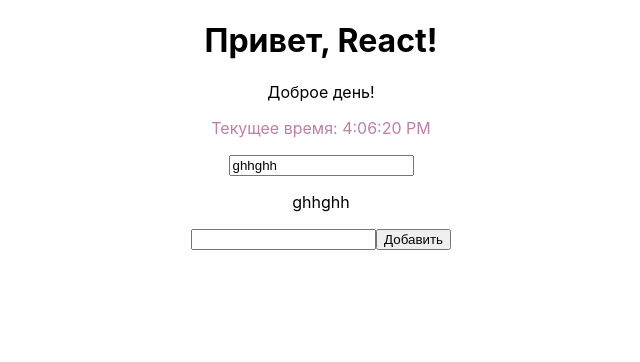
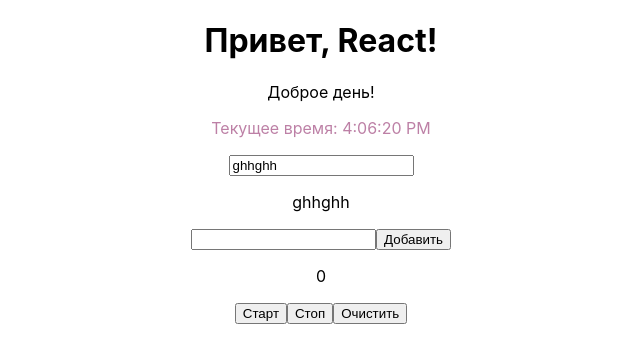
Before and after one commit to roofi-g/react, a React (Create React App) app in the folder my-first-react-app/: page / in a window 1280 px wide. Shown: the top 362 px of the page, without its empty margins (319-959 px from the left). Built offline with nearby package versions, Linux system fonts and the light colour scheme.

Commit message:
in development component Timer

```diff
--- a/my-first-react-app/src/components/Timer/Timer.js
+++ b/my-first-react-app/src/components/Timer/Timer.js
@@ -1,14 +1,27 @@
+import {useEffect} from "react";
 const {useState} = require("react");
 
 function Timer() {
-  const [value, setValue] = useState();
+  const [time, setTime] = useState(0);
 
-  const handleChange = (event) => {
-    setValue(event.target.value);
+  const start = () => {
+    setTime(time + 1);
   }
+
+  useEffect(() => {
+    const timer = setInterval(() => {
+      // setTime(time + 1);
+    }, 1000);
+    // return () => {
+    //   clearInterval(timer);
+    // }
+  });
   return(
     <div>
-      <p>{value}</p>
+      <p>{time}</p>
+      <button onClick={start}>Старт</button>
+      <button>Стоп</button>
+      <button>Очистить</button>
     </div>
   );
 }
```
